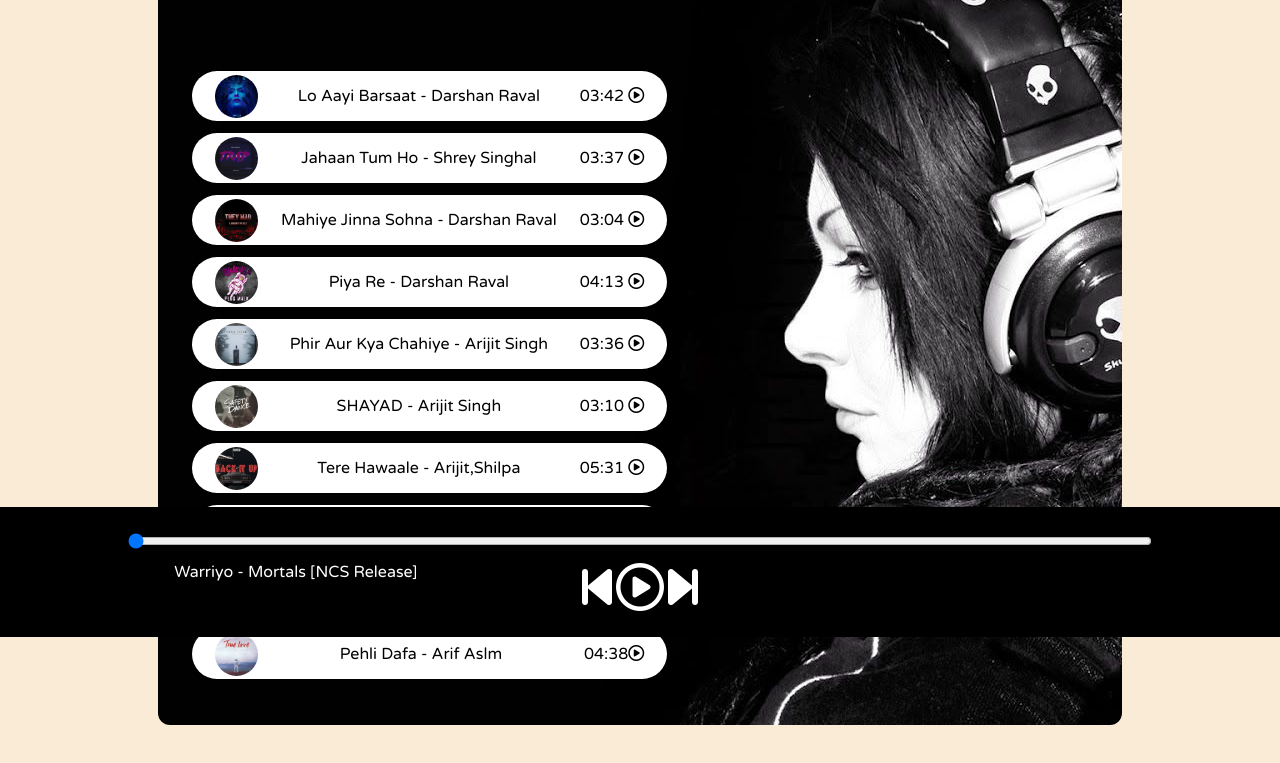
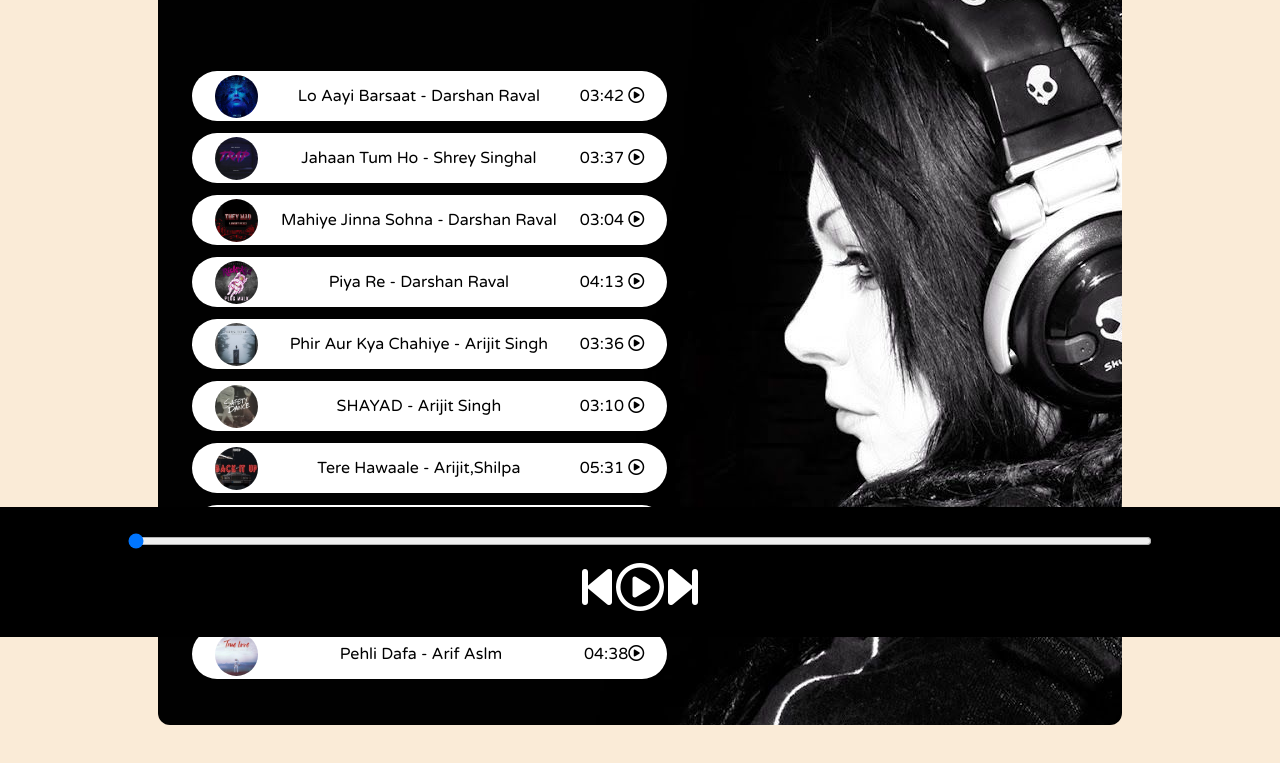
Before and after one commit to Arunava-Chatterjee/MUSICALLY, a plain HTML site: page index.html in a window 1280 px wide. Shown: the part 163-926 px from the top of the page. Drawn offline with Linux system fonts and the light colour scheme.

Commit message:
index.html

```diff
--- a/index.html
+++ b/index.html
@@ -75,6 +75,7 @@
         <div class="songBanner"></div>
     </div>
 
+
     <div class="bottom">
         <input type="range" name="range" id="myProgressBar" min="0" value="0" max="100">
         <div class="icons">
@@ -84,7 +85,7 @@
             <i class="fas fa-3x fa-step-forward" id="next"></i>
         </div>
         <div class="songInfo">
-            <img src="playing.gif" width="42px" alt="" id="gif"> <span id="masterSongName">Warriyo - Mortals [NCS Release]</span>
+            <img src="playing.gif" width="42px" alt="" id="gif"> <span id="masterSongName"></span>
         </div>
     </div>
     <script src="script.js"></script>
```
